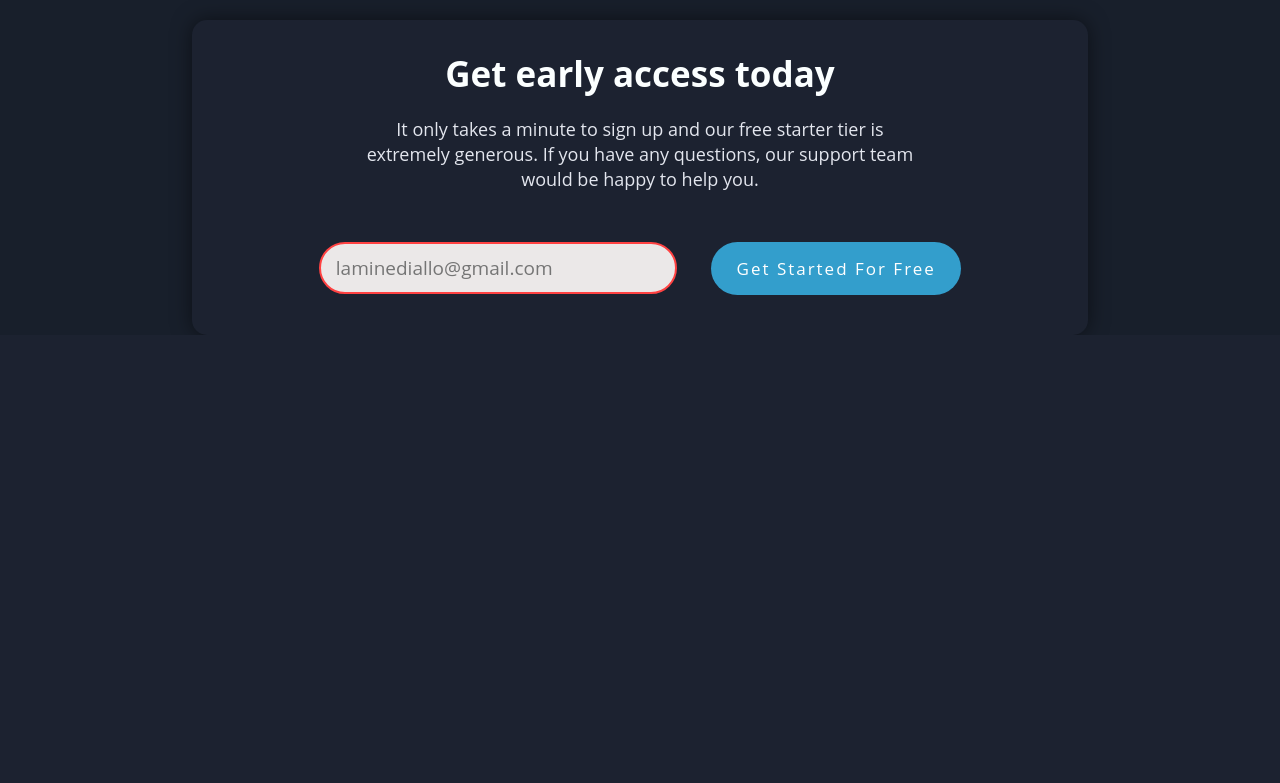
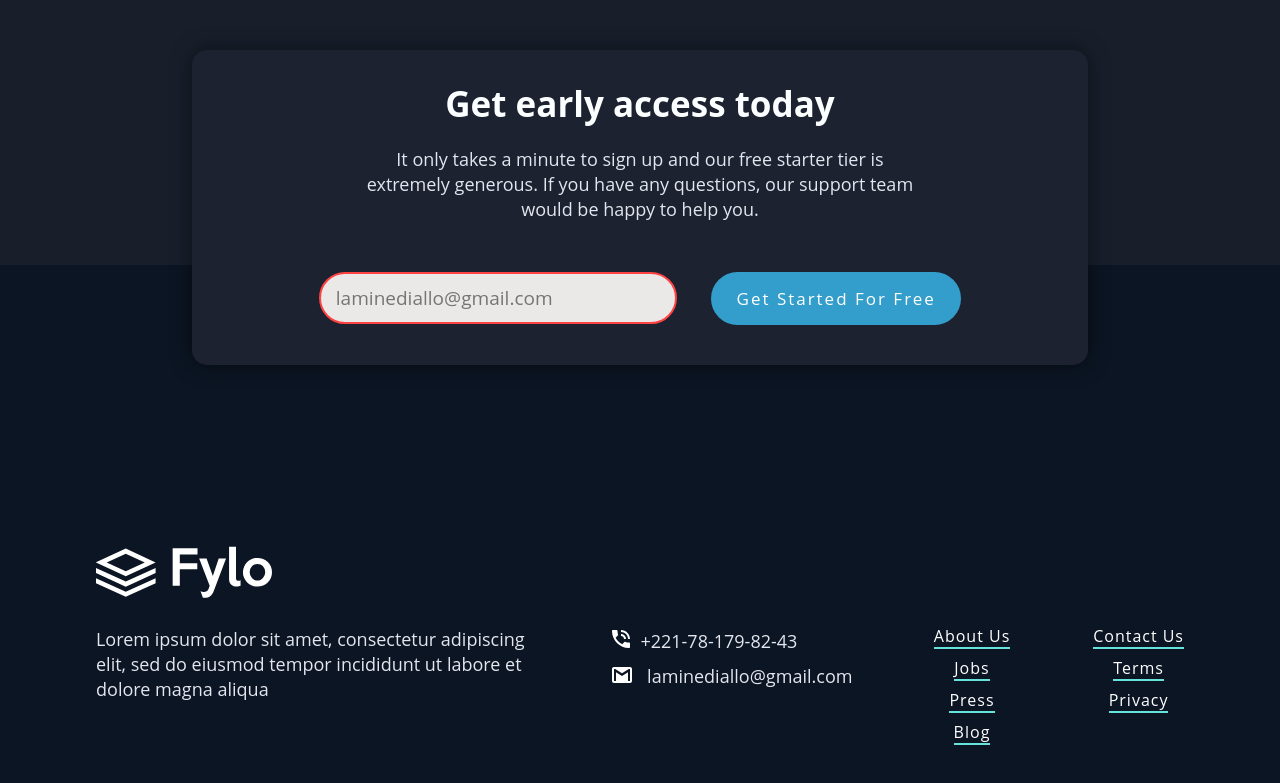
Before and after one commit to LamineGitHub/fylo, a website: page index.html in a window 1280 px wide. Shown: the part 2793-3576 px from the top of the page. Before the commit the page ends 3128 px from the top, so only its background shows below. Drawn offline with Linux system fonts and the light colour scheme.

Commit message:
adding a footer

```diff
--- a/index.html
+++ b/index.html
@@ -10,15 +10,9 @@
       href="./images/favicon-32x32.png"
     />
     <link rel="stylesheet" href="./css/style.css" />
+    <title>Fylo landing page dark theme</title>
+  </head>
 
-    <title>Fylo landing page dark theme</title>
-
-    <!-- Feel free to remove these styles or customise in your own stylesheet 👍 -->
-    <!-- <style>
-    .attribution { font-size: 11px; text-align: center; }
-    .attribution a { color: rgb(62, 82, 163);}
-  </style> -->
-  </head>
   <body>
     <header class="header">
       <div class="header__logo">
@@ -212,25 +206,46 @@
       </section>
     </main>
 
-    <!--
+    <footer class="footer">
+      <div class="container">
+        <div class="logo">
+          <div class="logo__img">
+            <img src="./images/logo.svg" alt="logo" />
+          </div>
+          <p>
+            Lorem ipsum dolor sit amet, consectetur adipiscing elit, sed do
+            eiusmod tempor incididunt ut labore et dolore magna aliqua
+          </p>
+        </div>
 
+        <div class="footer__contact">
+          <ul>
+            <li>
+              <p><img src="./images/icon-phone.svg" />+221-78-179-82-43</p>
+            </li>
+            <li>
+              <p>
+                <img src="./images/icon-email.svg" /> laminediallo@gmail.com
+              </p>
+            </li>
+          </ul>
+        </div>
 
-
-
-  Lorem ipsum dolor sit amet, consectetur adipiscing elit, sed do eiusmod tempor incididunt ut labore et
-  dolore magna aliqua
-
-  +1-543-123-4567
-  example@fylo.com
-
-  About Us
-  Jobs
-  Press
-  Blog
-
-  Contact Us
-  Terms
-  Privacy -->
+        <div class="footer__links">
+          <ul>
+            <li><a href="#">About Us</a></li>
+            <li><a href="#">Jobs</a></li>
+            <li><a href="#">Press</a></li>
+            <li><a href="#">Blog</a></li>
+          </ul>
+          <ul>
+            <li><a href="#">Contact Us</a></li>
+            <li><a href="#">Terms</a></li>
+            <li><a href="#">Privacy</a></li>
+          </ul>
+        </div>
+      </div>
+    </footer>
 
     <!-- <footer>
     <p class="attribution">
--- a/sass/layout/_footer.scss
+++ b/sass/layout/_footer.scss
@@ -0,0 +1,108 @@
+@use "../utils/mixins" as m;
+@use "../utils/functions" as f;
+@use "../utils/variables" as v;
+@use "../page/breakpoints" as b;
+
+.footer {
+  background-color: v.$bg-footer;
+  padding: f.rem(230) 0 f.rem(30);
+
+  .container {
+    width: 85%;
+    margin: 0 auto;
+    @include m.flex(space-between);
+    @include b.breakpoints(870px) {
+      @include m.flex($direction: column);
+    }
+  }
+
+  .logo {
+    width: 40%;
+    @include b.breakpoints(870px) {
+      width: 90%;
+      text-align: center;
+      margin-bottom: f.rem(30);
+    }
+
+    &__img {
+      margin-bottom: f.rem(25);
+      @include b.breakpoints(870px) {
+        width: 70%;
+        margin: 0 auto;
+        margin-bottom: f.rem(30);
+      }
+      @include b.ms {
+        margin-bottom: f.rem(25);
+      }
+    }
+
+  }
+
+  &__contact {
+    margin-top: f.rem(80);
+    @include b.xl {
+      margin-top: f.rem(60);
+    }
+    @include b.breakpoints(870px) {
+      margin-top: f.rem(10);
+    }
+
+    li {
+      margin-bottom: f.rem(10);
+    }
+
+    img {
+      margin-right: f.rem(10);
+    }
+  }
+
+  &__links {
+    width: 23%;
+    text-align: center;
+    display: flex;
+    justify-content: space-between;
+    margin-top: f.rem(130);
+    @include b.xl {
+      margin-top: f.rem(115);
+    }
+    @include b.breakpoints(870px) {
+      width: 50%;
+      margin-top: f.rem(30);
+    }
+    @include b.ml {
+      width: 70%;
+    }
+
+    li {
+      margin-bottom: f.rem(10);
+    }
+
+    a {
+      color: white;
+      font-family: v.$font;
+      position: relative;
+      transition: color v.$transition 0.1s;
+      letter-spacing: f.rem(1);
+
+      &::after {
+        content: "";
+        position: absolute;
+        bottom: -2px;
+        left: 0;
+        display: block;
+        height: 2px;
+        width: 100%;
+        background-color: v.$accent-secondary-color;
+        transform: scale(1);
+        transform-origin: left;
+        transition: transform v.$transition;
+      }
+      &:hover {
+        color: v.$accent-secondary-color;
+        &::after {
+          transform: scale(0);
+        }
+      }
+    }
+  }
+}
--- a/sass/page/_home.scss
+++ b/sass/page/_home.scss
@@ -197,7 +197,7 @@
     a {
       position: relative;
       color: white;
-      transition: color v.$transition;
+      transition: color v.$transition 0.1s;
 
       &::after {
         content: "";
@@ -288,14 +288,15 @@
 .section5 {
   background-color: v.$main-color;
   position: relative;
-  padding-top: f.rem(220);
+  padding-top: f.rem(150);
   @include b.md {
-    padding-top: f.rem(150);
+    padding-top: f.rem(130);
   }
 
   .container {
     background-color: v.$secondary-color;
     width: 70%;
+    transform: translateY(f.rem(100));
     margin: 0 auto;
     padding-bottom: f.rem(40);
     text-align: center;
--- a/sass/utils/_variables.scss
+++ b/sass/utils/_variables.scss
@@ -2,6 +2,7 @@ $main-color :  #181F2B;
 $secondary-color : #1c2230;
 $accent-color : #339ecc;
 $accent-secondary-color : #65e2d9;
+$bg-footer:  #0b1523;
 $title-color: #fbffff;
 $p-color : #e3e6ee;
 $base-font-size: 16;
```
Also changed, not shown: css/style.css, 1 other file.
